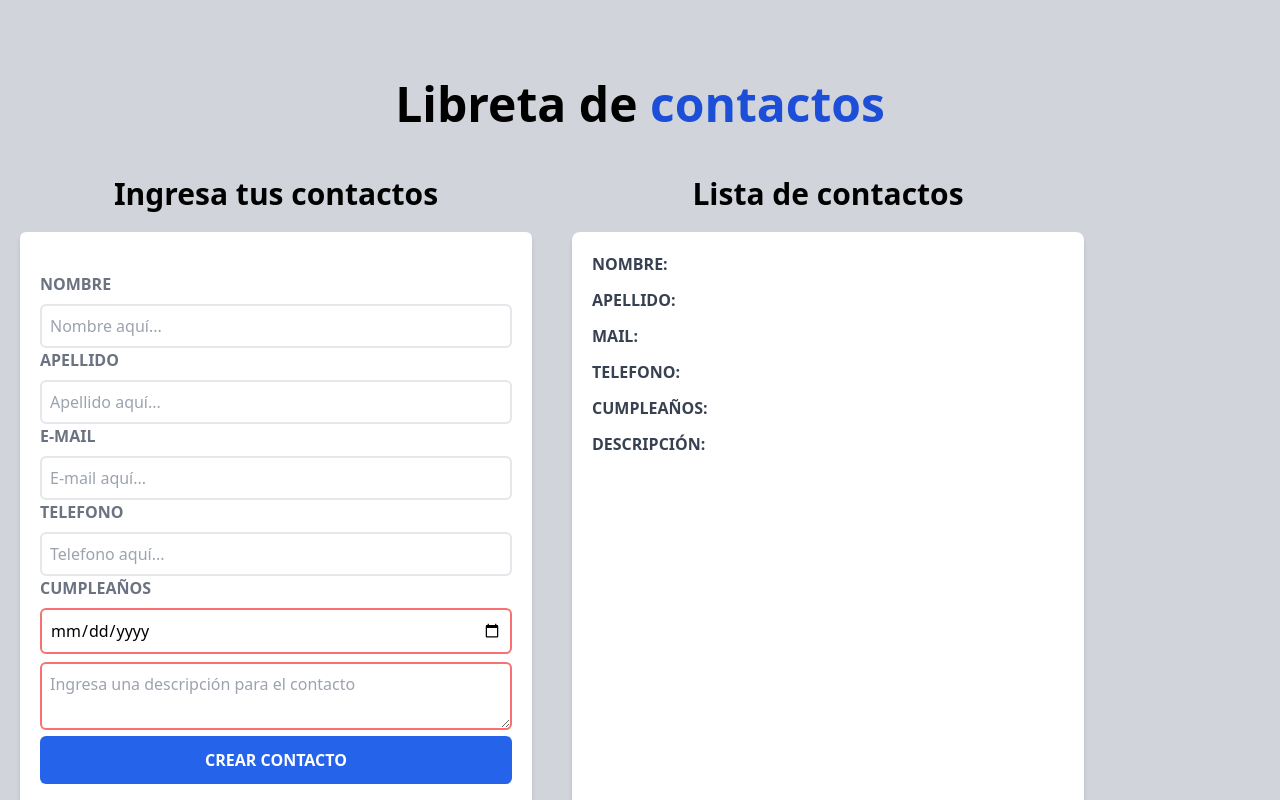
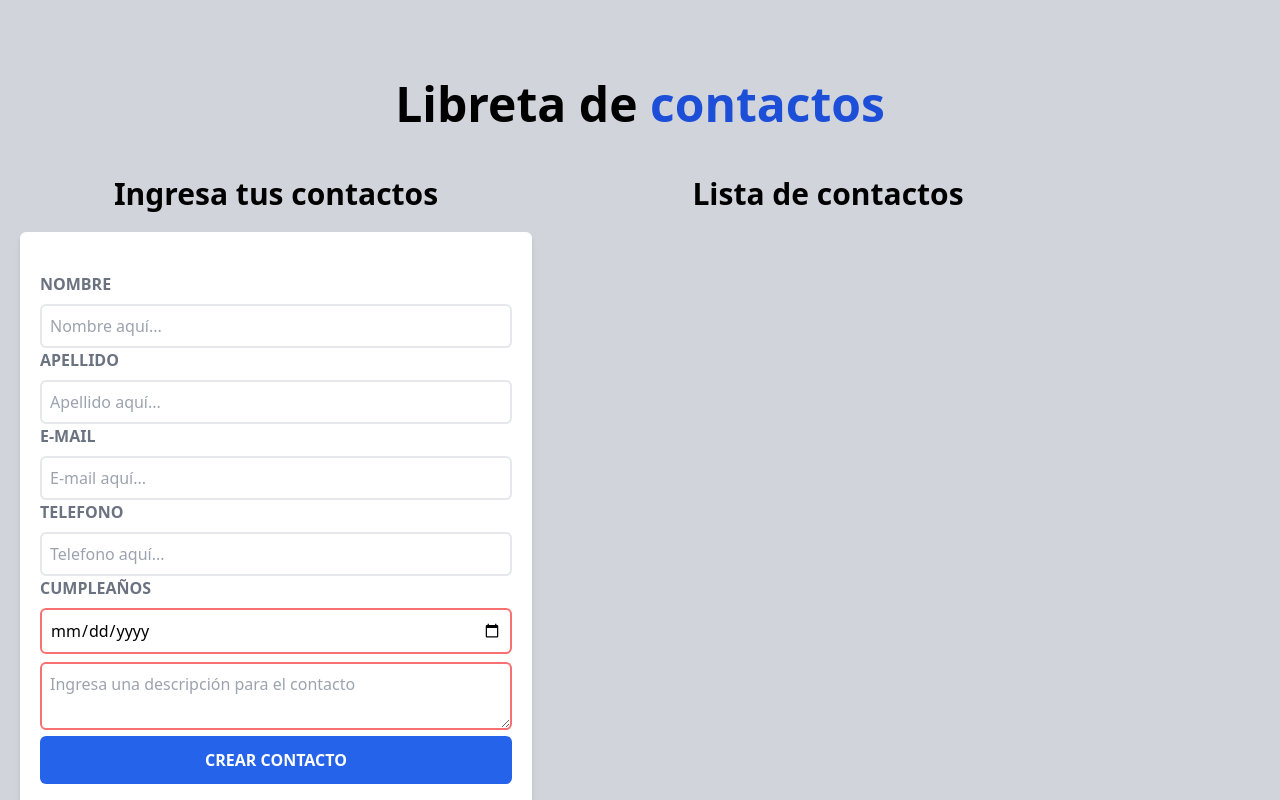
Before and after one commit to GilbertArdila/libreta_React, a React (Vite) app: page / in a window 1280 px wide. Shown: the top 800 px of the page. Built offline with nearby package versions, Linux system fonts and the light colour scheme.

Commit message:
creamos el generardor de id para las key del array de contactos

```diff
--- a/src/App.jsx
+++ b/src/App.jsx
@@ -11,6 +11,7 @@ function App() {
     <div className='container mx-auto mt-20 '>
       <Header></Header>
       <div className='mt-12 md:flex'>
+
         <Form
         contactos={contactos}
         setcontactos={setcontactos}
--- /dev/null
+++ b/src/Components/AlertError.jsx
@@ -0,0 +1,10 @@
+import React from 'react'
+
+const AlertError = ({children}) => {
+  return (
+    <div className='bg-red-600 font-bold uppercase   text-white p-3 mb-5 rounded-md w-full text-center ' >
+    {children}</div>
+  )
+}
+
+export  {AlertError}
--- a/src/Components/Contactos.jsx
+++ b/src/Components/Contactos.jsx
@@ -1,103 +1,38 @@
 import React from 'react'
-import { Parrafo } from './Parrafo'
-const Contactos = ({contactos}) => {
+import {Parrafo} from'../Components/Parrafo'
 
+const Contactos = ({contacto}) => {
+ const{nombre,apellido,mail,telefono,cumpleanios,descripcion}=contacto
+  return (
+    <div className='bg-white shadow-md px-5 py-5 rounded-lg  mt-5' >
+         <Parrafo>
+        <p className='font-bold mb-3 text-gray-700 uppercase'>{`Nombre:${' '}`}<span className='font-normal normal-case'>{nombre.toUpperCase()}</span></p>
+        </Parrafo>
 
+       <Parrafo>
+       <p className='font-bold mb-3 text-gray-700 uppercase'>{`Apellido:${' '}`}<span className='font-normal normal-case'>{apellido.toUpperCase()}</span></p>
+       </Parrafo>
 
-  return (
-    <>
-    {contactos.length>0 &&
+       <Parrafo>
+       <p className='font-bold mb-3 text-gray-700 uppercase'>{`Mail:${' '}`}<span className='font-normal normal-case'>{mail}</span></p>
+       </Parrafo>
 
+       <Parrafo>
+       <p className='font-bold mb-3 text-gray-700 uppercase'>{`Telefono:${' '}`}<span className='font-normal normal-case'>{telefono.toUpperCase()}</span></p>
+       </Parrafo>
 
-          <div className='bg-white shadow-md px-5 py-5 rounded-lg md:h-screen overflow-scroll'>
-          <Parrafo
-            text={`Nombre:${' '}`}
-            textComplement={contactos[0].nombre.toUpperCase()}
+       <Parrafo>
+       <p className='font-bold mb-3 text-gray-700 uppercase'>{`Cumpleaños:${' '}`}<span className='font-normal normal-case'>{cumpleanios}</span></p>
+       </Parrafo>
 
-          />
-
-          <Parrafo
-            text={`Apellido:${' '}`}
-            textComplement={contactos[0].apellido.toUpperCase()}
-          />
-
-          <Parrafo
-            text={`Mail:${' '}`}
-            textComplement={contactos[0].mail}
-          />
-
-          <Parrafo
-            text={`Telefono:${' '}`}
-            textComplement={contactos[0].telefono}
-          />
-
-          <Parrafo
-            text={`Cumpleaños:${' '}`}
-            textComplement={contactos[0].cumpleanios}
-          />
-
-          <Parrafo
-             text={`Descripción:${' '}`}
-             textComplement={contactos[0].descripcion.toUpperCase()}
-          />
+       <Parrafo>
+       <p className='font-bold mb-3 text-gray-700 uppercase'>{`Descripción:${' '}`}<span className='font-normal normal-case'>{descripcion.toUpperCase()}</span></p>
+       </Parrafo>
        </div>
-
-
-
-
-
-
-    }
-    {!contactos.length &&
-
-
-         <div className='bg-white shadow-md px-5 py-5 rounded-lg md:h-screen overflow-scroll'>
-         <Parrafo
-           text={`Nombre:${' '}`}
-           textComplement={''}
-         />
-
-         <Parrafo
-           text={`Apellido:${' '}`}
-           textComplement={''}
-         />
-
-         <Parrafo
-           text={`Mail:${' '}`}
-           textComplement={''}
-         />
-
-         <Parrafo
-           text={`Telefono:${' '}`}
-           textComplement={''}
-         />
-
-         <Parrafo
-           text={`Cumpleaños:${' '}`}
-           textComplement={''}
-         />
-
-         <Parrafo
-            text={`Descripción:${' '}`}
-            textComplement={''}
-         />
-       </div>
-
-
-
+  )
 
 
 
 }
 
-
-
-
-
-    </>
-
-
-  )
-}
-
 export {Contactos}
--- a/src/Components/Form.jsx
+++ b/src/Components/Form.jsx
@@ -3,6 +3,7 @@ import {Input} from'../Components/Input'
 import {regex_name,regex_apellido,regex_mail,regex_phone} from './Regex'
 import { Validaciones } from './Validaciones';
 import { nameHandleBlur,apellidoHandleBlur,mailHandleBlur,phoneHandleBlur} from '../EventListener/OnBlur';
+import { AlertError } from './AlertError';
 
 const Form = ({contactos,setcontactos}) => {
 
@@ -19,6 +20,12 @@ const Form = ({contactos,setcontactos}) => {
    const[regexMail,setRegexMail]=React.useState(false);
    const[regexTelefono,setRegexTelefono]=React.useState(false);
 
+
+   //generador de id
+   const generarId=()=>{
+    const id=Math.random().toString(20).substring(2)
+    return id
+   }
   //creanso función para el submit del formulario
   const handleSubmit=(e)=>{
     e.preventDefault();
@@ -38,17 +45,14 @@ const Form = ({contactos,setcontactos}) => {
         mail,
         telefono,
         cumpleanios,
-        descripcion
+        descripcion,
+        id:generarId()
       };
 
       setcontactos([...contactos, objetoContacto])
       e.target.reset()
       setDescripcion('')
     }
-
-
-
-
   }
 
 
@@ -62,10 +66,9 @@ const Form = ({contactos,setcontactos}) => {
       <form className='bg-white shadow-md rounded-md py-10 px-5'
       onSubmit={handleSubmit}>
 
-       {error &&
-        <div className='bg-red-600 font-bold uppercase   text-white p-3 mb-5 rounded-md w-full text-center ' >
-          <p >No puede haber campos vacios</p>
-          </div>}
+       {error && <AlertError><p >No puede haber campos vacíos</p></AlertError>
+
+          }
 
         <Input
           inputName={'nombre'}
--- a/src/Components/Lista.jsx
+++ b/src/Components/Lista.jsx
@@ -4,11 +4,18 @@ import { Contactos } from './Contactos'
 const Lista = ({contactos}) => {
 
   return (
-    <div className='md:w-1/2 lg:w-2/5 mx-5 mb-10'>
+    <div className='md:w-1/2 lg:w-2/5 mx-5 mb-10 h-screen overflow-scroll'>
       <h2 className='font-black text-3xl text-center mb-5'>Lista de contactos</h2>
-      <Contactos
-        contactos={contactos}
-      />
+
+
+
+        {contactos.map((contacto)=>{
+          return(
+          <Contactos
+           contacto={contacto}
+           key={contacto.id}/>
+           )
+        })}
     </div>
   )
 }
--- a/src/Components/Parrafo.jsx
+++ b/src/Components/Parrafo.jsx
@@ -1,8 +1,11 @@
 import React from "react";
 
-function Parrafo({text,textComplement}){
+function Parrafo({children}){
     return(
-        <p className='font-bold mb-3 text-gray-700 uppercase'>{text}<span className='font-normal normal-case'>{textComplement}</span></p>
+        <>
+        {children}
+        </>
+
     )
 }
 export{Parrafo}
```
Lines whose indentation alone changed are shown as unchanged.
